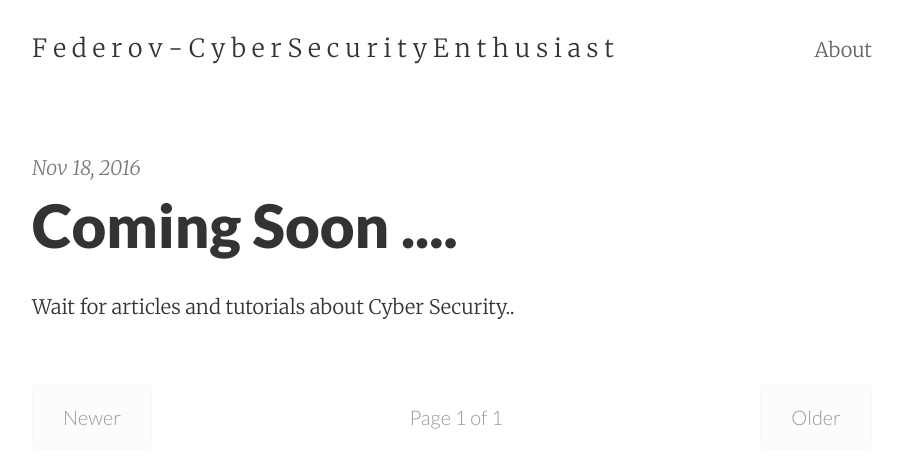
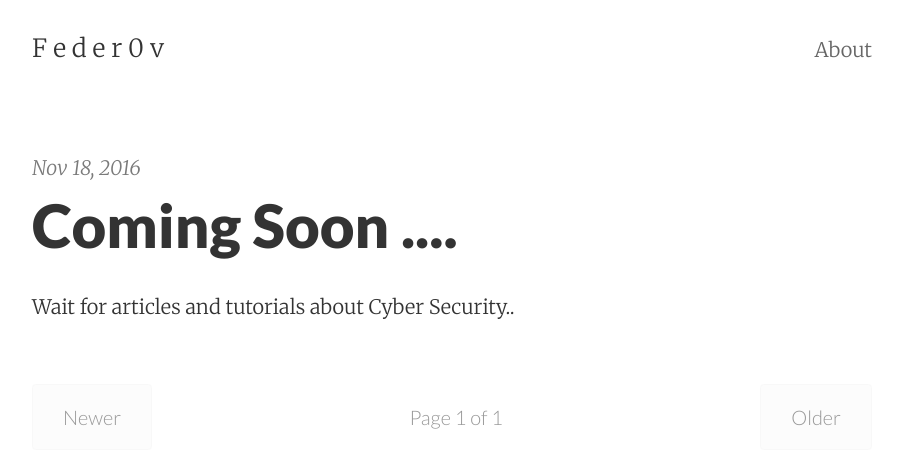
Before and after one commit to feder0v/feder0v.github.io, a Jekyll site: the page built from index.html, in a window 1280 px wide. Shown: the top 468 px of the page, without its empty margins (188-1090 px from the left). Built offline with Jekyll 4.4.1, drawn with Linux system fonts in a browser that asks for light colours; the list of posts is cut into pages by our own code.

Commit message:
Update _config.yml

```diff
--- a/_config.yml
+++ b/_config.yml
@@ -1,5 +1,5 @@
 # Site settings
-title:       F e d e r o v - C y b e r S e c u r i t y E n t h u s i a s t
+title:       F e d e r 0 v
 email:       federov@teknik.io
 author:      Federov
 description: "Cyber Security Enthusiast"
```
